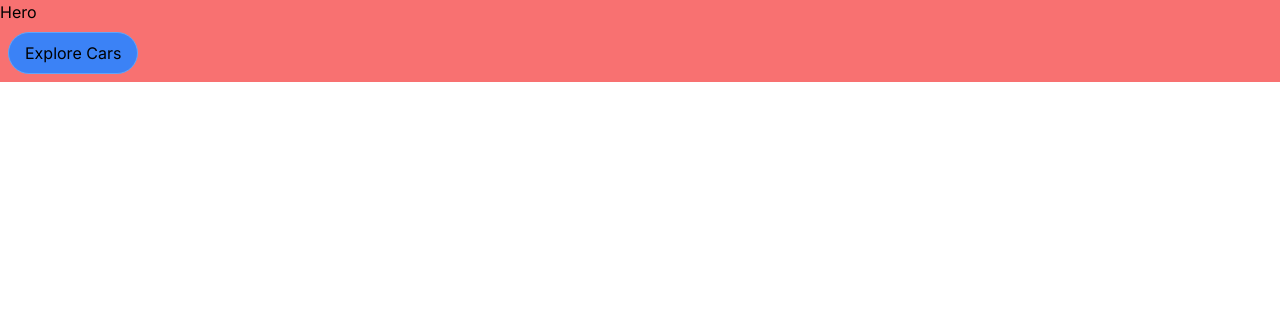
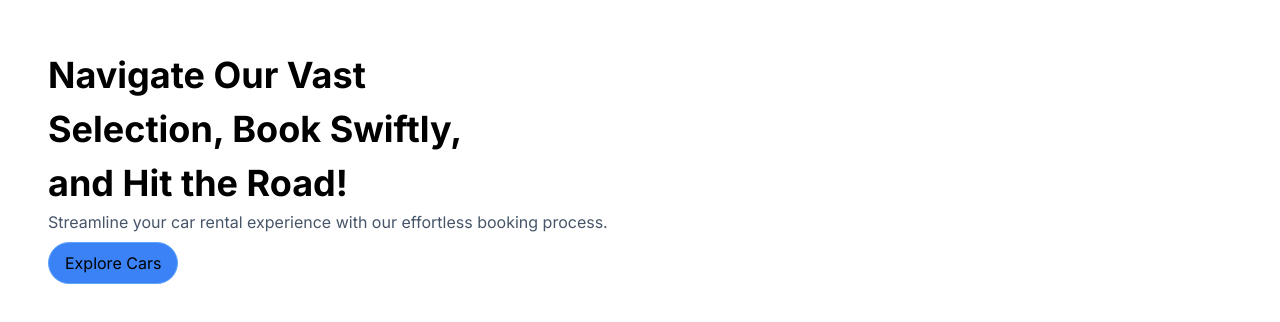
Before and after one commit to nishitpatel1292/car_shop, a Next.js app: page / in a window 1280 px wide. Shown: the top 322 px of the page. Built offline with nearby package versions, Linux system fonts and the light colour scheme.

Commit message:
hero area update

```diff
--- a/app/globals.css
+++ b/app/globals.css
@@ -19,6 +19,6 @@
 body {
   height: 100vh;
 }
-.hero{
-  @apply bg-red-400
-}
+/* .hero{
+
+} */
--- a/components/Hero.tsx
+++ b/components/Hero.tsx
@@ -8,11 +8,23 @@ const Hero = () => {
     }
     return (
         <div className='hero'>
-       <h1>Hero
+            <div className="flex-1 flex-col">
+                <div className="hero_text m-[3rem] md:w-2/4  ">
+                    <h1 className=' font-bold text-4xl leading-[1.5]'>
+                        Navigate Our Vast <br />Selection, Book Swiftly, <br />and Hit the Road!
                     </h1>
+                    <p>
+                        <span className='text-slate-600'>
+                            Streamline your car rental experience with our effortless booking process.
+                        </span>
+                    </p>
+
                 <CustomButton
                     buttonText='Explore Cars' buttonMethod={clickHandler}
-        containerStyles='m-2 p-2 px-4  border border-blue-400 bg-blue-500 rounded-full '/>
+                    containerStyles='mt-2 p-2 px-4  border border-blue-400 bg-blue-500 rounded-full ' />
+                </div>
+
+            </div>
         </div>
     )
 }
```
Lines whose indentation alone changed are shown as unchanged.
